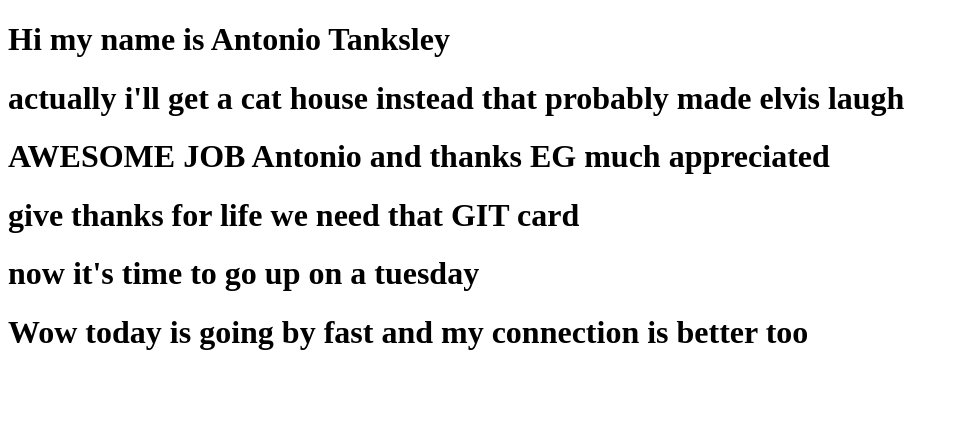
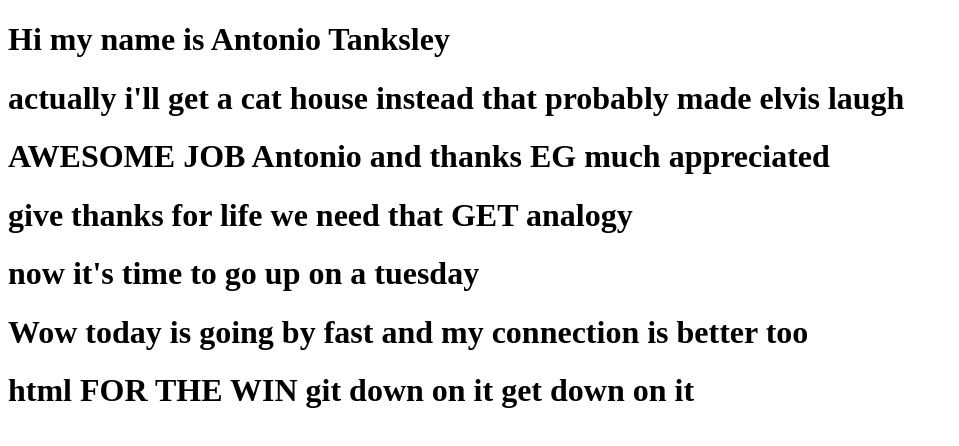
Before and after one commit to TonyT17/FINAL_PROJECT_TANKSLEY, a plain HTML site: page index.html in a window 1280 px wide. Shown: the whole page, without its empty margins (0-959 px from the left). Drawn offline with Linux system fonts and the light colour scheme.

Commit message:
5th commit press enter makes cents this thyme

```diff
--- a/index.html
+++ b/index.html
@@ -9,10 +9,11 @@
  <h1> Hi my name is Antonio Tanksley</h1>
  <h1>actually i'll get a cat house instead that probably made elvis laugh</h1>
 <h1>AWESOME JOB Antonio and thanks EG much appreciated</h1>
-<h1>give thanks for life we need that GIT card</h1>
+<h1>give thanks for life we need that GET analogy</h1>
 
 <h1>now it's time to go up on a tuesday</h1>
 <h1>Wow today is going by fast and my connection is better too</h1>
+<h1>html FOR THE WIN git down on it get down on it</h1>
 
 </body>
 </html>
```
